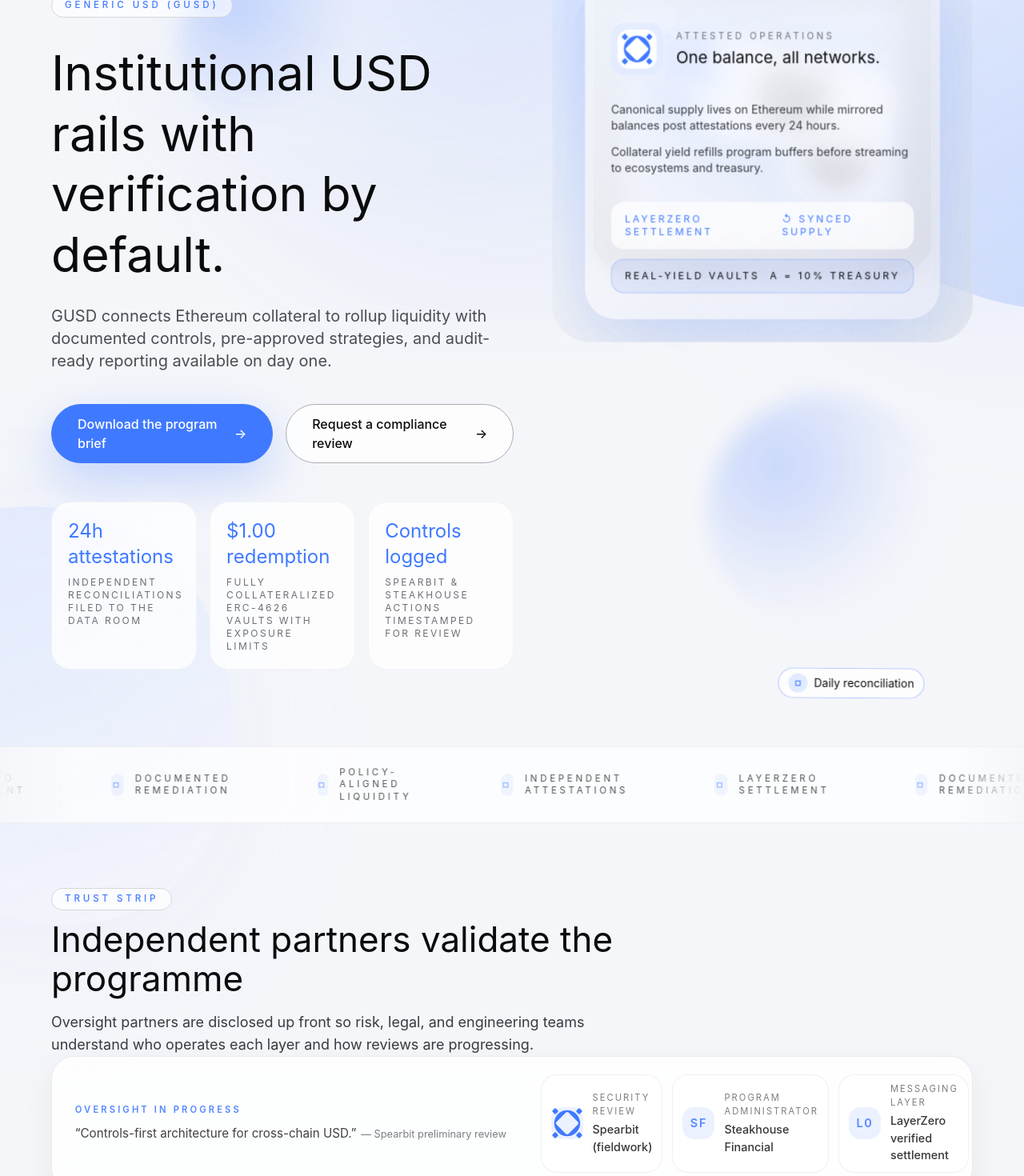
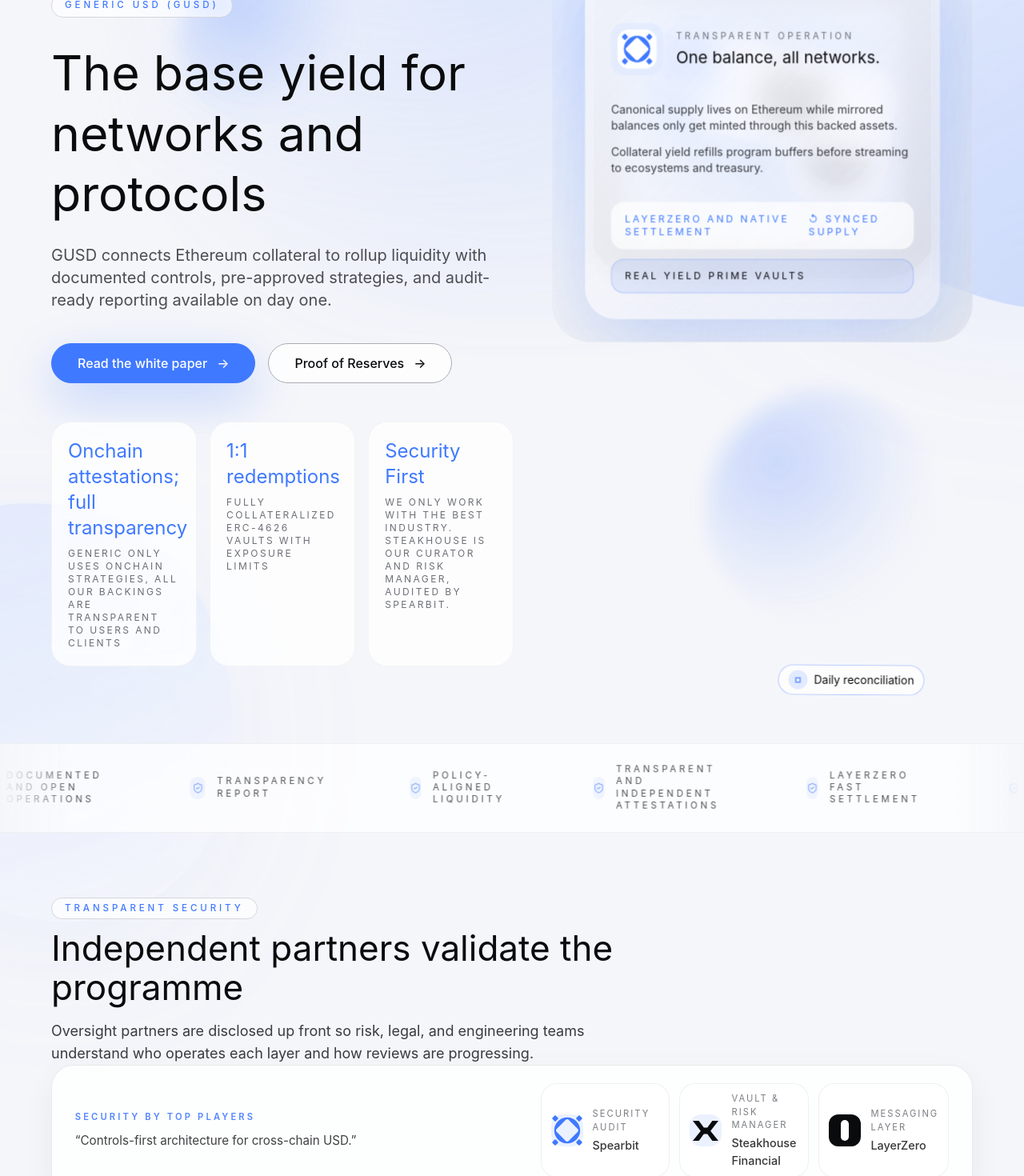
Before and after one commit to MetaFi-Labs/pre-landing, a Next.js app: page / in a window 1280 px wide. Shown: the part 260-1730 px from the top of the page at 80% size. Built offline with nearby package versions, Linux system fonts and the light colour scheme.

Commit message:
feat: refresh oversight copy and assets

```diff
--- a/app/layout.tsx
+++ b/app/layout.tsx
@@ -2,9 +2,9 @@ import type { Metadata } from "next";
 import "./globals.css";
 
 export const metadata: Metadata = {
-  title: "Generic USD • Unified Liquidity for Ethereum",
+  title: "Generic USD • The base asset for your chain",
   description:
-    "GUSD is the fully collateralized, real-yield stablecoin unifying liquidity across Ethereum and its rollups.",
+    "GUSD is the fully collateralized asset that brings yield and unifies liquidity for your chain",
 };
 
 export default function RootLayout({
--- a/app/page.tsx
+++ b/app/page.tsx
@@ -1,3 +1,4 @@
+import { ShieldCheck } from "lucide-react";
 import Image from "next/image";
 import Link from "next/link";
 
@@ -11,42 +12,59 @@ type TrustSignal = {
 
 const heroStats = [
   {
-    value: "24h attestations",
-    label: "Independent reconciliations filed to the data room",
+    value: "Onchain attestations; full transparency",
+    label: "Generic only uses onchain strategies, all our backings are transparent to users and clients",
   },
   {
-    value: "$1.00 redemption",
+    value: "1:1 redemptions",
     label: "Fully collateralized ERC-4626 vaults with exposure limits",
   },
   {
-    value: "Controls logged",
-    label: "Spearbit & Steakhouse actions timestamped for review",
+    value: "Security First",
+    label:
+      "We only work with the best industry. Steakhouse is our curator and risk manager, audited by Spearbit.",
   },
 ];
 
 const dividerPhrases = [
+  "Transparency Report",
   "Policy-aligned liquidity",
-  "Independent attestations",
-  "LayerZero settlement",
-  "Documented remediation",
+  "Transparent and Independent attestations",
+  "LayerZero fast settlement",
+  "Native trustless settlement",
+  "Documented and open operations",
+];
+
+const settlementHighlights = [
+  {
+    primary: "LayerZero and native settlement",
+    secondary: "↺ Synced supply",
+    variant: "light" as const,
+  },
+  {
+    primary: "Real yield prime vaults",
+    variant: "accent" as const,
+  },
 ];
 
 const trustSignals: TrustSignal[] = [
   {
-    label: "Security review",
-    value: "Spearbit (fieldwork)",
+    label: "Security Audit",
+    value: "Spearbit",
     logoSrc: "/brand-mark.svg",
     logoAlt: "Spearbit audit badge",
   },
   {
-    label: "Program administrator",
+    label: "Vault & Risk Manager",
     value: "Steakhouse Financial",
-    logoText: "SF",
+    logoSrc: "/steakhouse-icon.svg",
+    logoAlt: "Steakhouse Financial icon",
   },
   {
-    label: "Messaging layer",
-    value: "LayerZero verified settlement",
-    logoText: "L0",
+    label: "Messaging Layer",
+    value: "LayerZero",
+    logoSrc: "/layerzero-icon.svg",
+    logoAlt: "LayerZero icon",
   },
 ];
 
@@ -172,7 +190,7 @@ export default function Home() {
               </span>
             </div>
             <h1 className="font-display text-[2.6rem] leading-tight text-[#0A0B0D] sm:text-[3.2rem] lg:text-[3.8rem]">
-              Institutional USD rails with verification by default.
+              The base yield for networks and protocols
             </h1>
             <p className="mt-6 max-w-2xl text-lg text-[#393B40]/90 sm:text-xl">
               GUSD connects Ethereum collateral to rollup liquidity with documented controls, pre-approved strategies, and
@@ -185,14 +203,14 @@ export default function Home() {
                 rel="noreferrer"
                 className="group inline-flex items-center justify-center rounded-full border border-[#3F79FF] bg-[#3F79FF] px-8 py-3 text-base font-medium text-white shadow-[0_22px_60px_rgba(63,121,255,0.28)] transition hover:bg-[#3566d9]"
               >
-                <span>Download the program brief</span>
+                <span>Read the white paper</span>
                 <span className="ml-3 transition-transform group-hover:translate-x-1">→</span>
               </Link>
               <Link
                 href="mailto:partnerships@generic.money"
                 className="group inline-flex items-center justify-center rounded-full border border-[#AAACB2] bg-white/80 px-8 py-3 text-base font-medium text-[#0A0B0D] backdrop-blur transition hover:border-[#3F79FF]/60 hover:text-[#3F79FF]"
               >
-                <span>Request a compliance review</span>
+                <span>Proof of Reserves</span>
                 <span className="ml-3 transition-transform group-hover:translate-x-1">→</span>
               </Link>
             </div>
@@ -241,7 +259,7 @@ export default function Home() {
 
               <div className="glass-card hero-stage-card overflow-hidden rounded-[2.4rem] p-8">
                 <div className="flex items-center justify-between text-sm text-[#6D6F76]">
-                  <span>Audit programme</span>
+                  <span>In Audits</span>
                   <span className="inline-flex items-center gap-2 rounded-full border border-[#3F79FF]/40 bg-white/70 px-3 py-1 text-xs font-medium text-[#3F79FF]">
                     Spearbit
                   </span>
@@ -253,24 +271,31 @@ export default function Home() {
                     </div>
                   </div>
                   <div>
-                    <p className="text-[0.7rem] uppercase tracking-[0.3em] text-[#6D6F76]">Attested operations</p>
+                    <p className="text-[0.7rem] uppercase tracking-[0.3em] text-[#6D6F76]">Transparent Operation</p>
                     <p className="mt-1 font-display text-xl text-[#0A0B0D]">One balance, all networks.</p>
                   </div>
                 </div>
                 <div className="mt-8 space-y-3 text-sm text-[#393B40]">
-                  <p>Canonical supply lives on Ethereum while mirrored balances post attestations every 24 hours.</p>
+                  <p>Canonical supply lives on Ethereum while mirrored balances only get minted through this backed assets.</p>
                   <p>Collateral yield refills program buffers before streaming to ecosystems and treasury.</p>
                 </div>
 
                 <div className="mt-8 grid gap-3">
-                  <div className="flex items-center justify-between rounded-2xl border border-white/40 bg-white/70 px-4 py-3 text-xs uppercase tracking-[0.24em] text-[#3F79FF]">
-                    <span>LayerZero settlement</span>
-                    <span>↺ Synced supply</span>
-                  </div>
-                  <div className="flex items-center justify-between rounded-2xl border border-[#3F79FF]/30 bg-[#3F79FF]/10 px-4 py-3 text-xs uppercase tracking-[0.24em] text-[#0A0B0D]">
-                    <span>Real-yield vaults</span>
-                    <span>α = 10% treasury</span>
-                  </div>
+                  {settlementHighlights.map((highlight) => (
+                    <div
+                      key={highlight.primary}
+                      className={`flex items-center justify-between rounded-2xl border px-4 py-3 text-xs uppercase tracking-[0.24em] ${
+                        highlight.variant === "accent"
+                          ? "border-[#3F79FF]/30 bg-[#3F79FF]/10 text-[#0A0B0D]"
+                          : "border-white/40 bg-white/70 text-[#3F79FF]"
+                      }`}
+                    >
+                      <span>{highlight.primary}</span>
+                      {highlight.secondary ? (
+                        <span>{highlight.secondary}</span>
+                      ) : null}
+                    </div>
+                  ))}
                 </div>
               </div>
             </div>
@@ -289,7 +314,9 @@ export default function Home() {
         <div className="hero-divider-track">
           {dividerPhrases.concat(dividerPhrases).map((phrase, index) => (
             <span key={`${phrase}-${index}`} className="hero-divider-item">
-              <span className="hero-divider-icon">¤</span>
+              <span className="hero-divider-icon" aria-hidden>
+                <ShieldCheck className="h-3.5 w-3.5" />
+              </span>
               {phrase}
             </span>
           ))}
@@ -299,7 +326,7 @@ export default function Home() {
       <section className="relative isolate px-6 py-20 sm:px-10">
         <div className="mx-auto max-w-6xl">
           <div className="max-w-3xl">
-            <span className="section-kicker">Trust strip</span>
+            <span className="section-kicker">Transparent Security</span>
             <h2 className="section-heading">Independent partners validate the programme</h2>
             <p className="mt-4 text-base text-[#393B40] sm:text-lg">
               Oversight partners are disclosed up front so risk, legal, and engineering teams understand who operates each
@@ -309,10 +336,9 @@ export default function Home() {
 
           <div className="trust-strip trust-strip--standalone mt-10" aria-label="Oversight and infrastructure partners">
             <div className="trust-strip__summary">
-              <span className="trust-strip__label">Oversight in progress</span>
+              <span className="trust-strip__label">Security by top players</span>
               <p className="trust-strip__quote">
                 “Controls-first architecture for cross-chain USD.”
-                <span className="trust-strip__quote-source">— Spearbit preliminary review</span>
               </p>
             </div>
             <div className="trust-strip__items">
@@ -338,8 +364,8 @@ export default function Home() {
 
       <section className="relative isolate border-y border-black/5 bg-diagonal-fade px-6 py-24 sm:px-10">
         <div className="mx-auto max-w-6xl">
-          <span className="section-kicker">Narrative</span>
-          <h2 className="section-heading">A compliance-forward path from onboarding to live liquidity</h2>
+          <span className="section-kicker">Yours</span>
+          <h2 className="section-heading">Your whitelabel stablecoin made easy</h2>
           <p className="mt-4 max-w-3xl text-lg text-[#393B40]">
             GUSD is structured so legal, risk, and product teams can agree on a single lifecycle. Each step is auditable,
             codified, and synchronized across every supported chain.
```
Also changed, not shown: public/layerzero-icon.svg (added), public/steakhouse-icon.svg (added).
